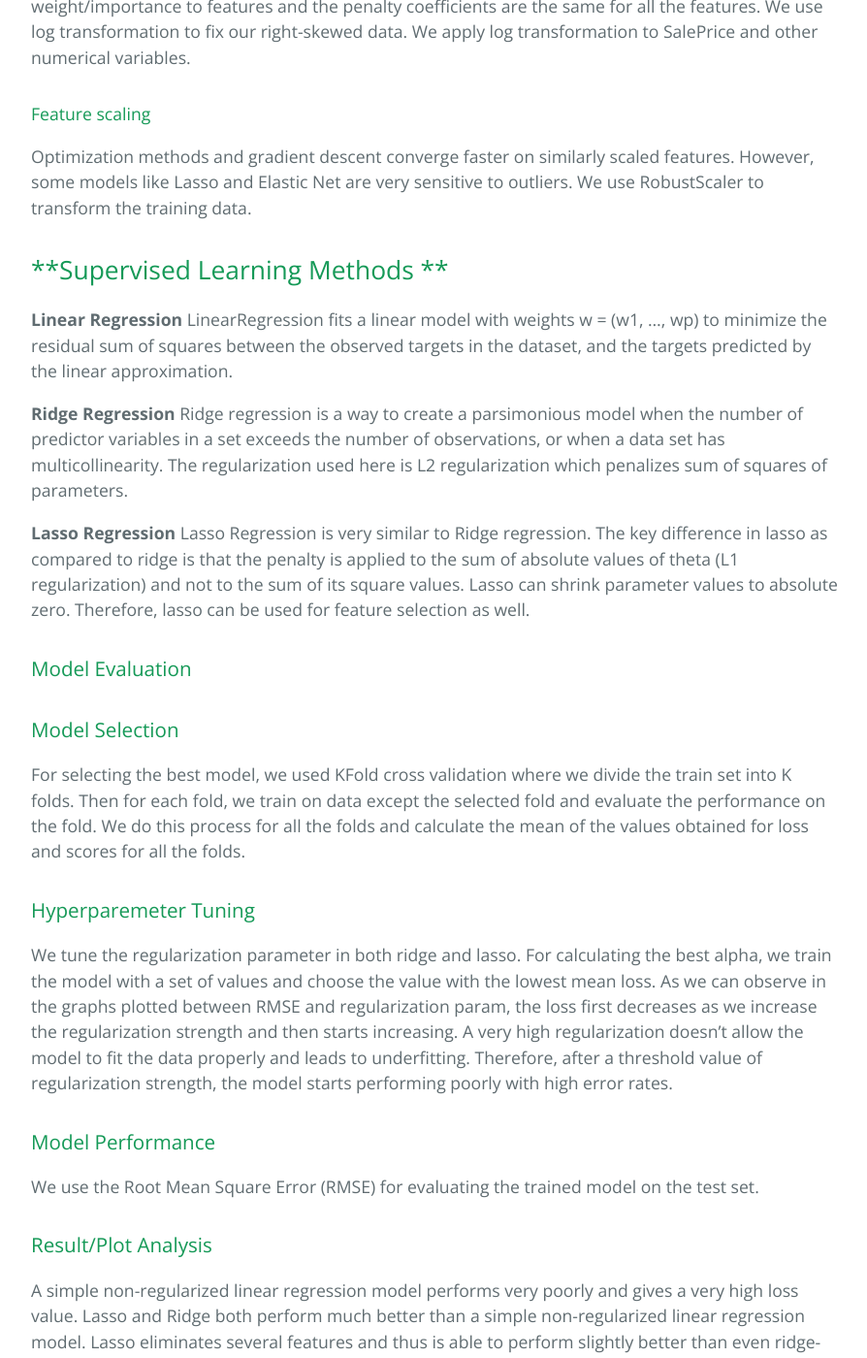
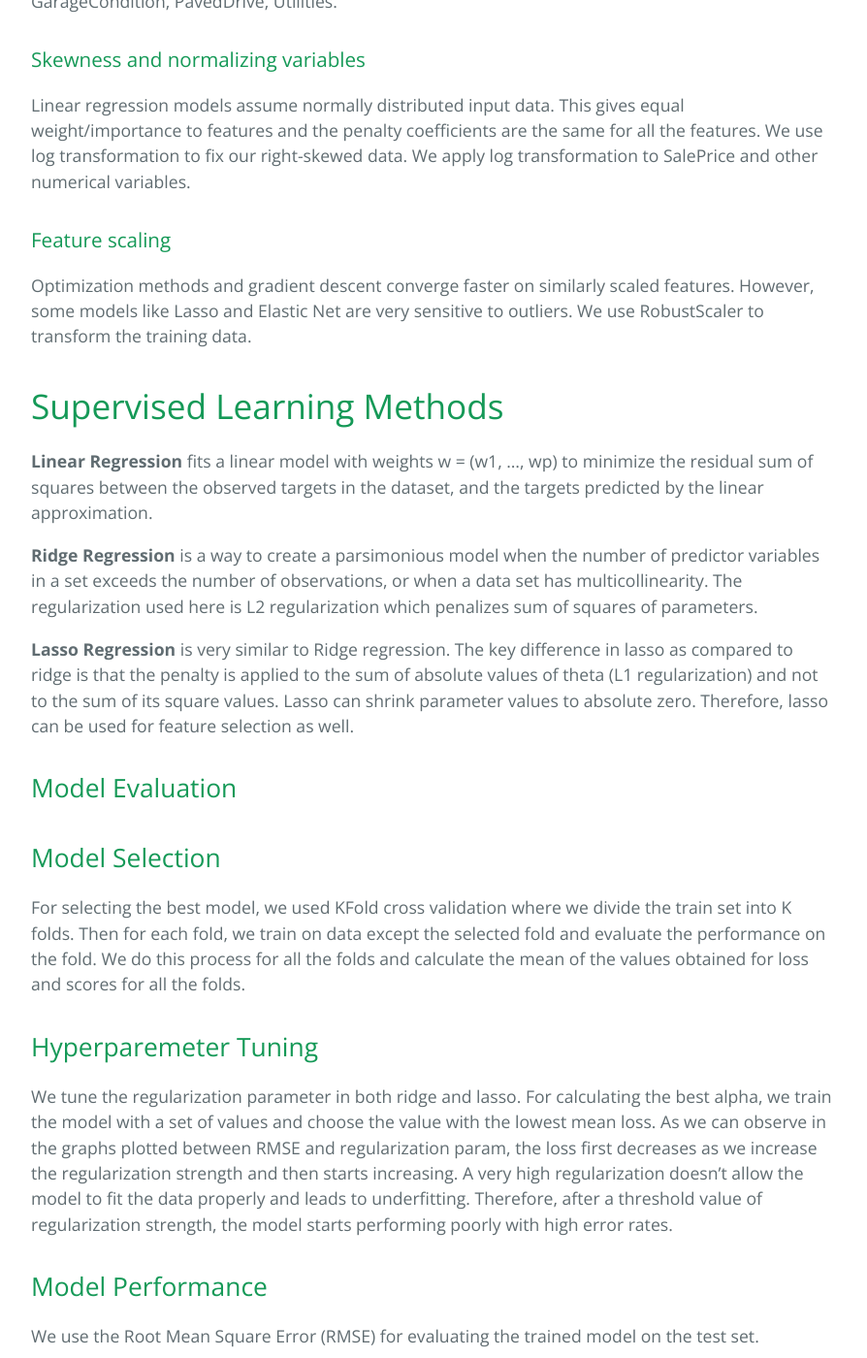
Before and after one commit to shrutipatel11/priceRecommentation, a Jekyll site: the page built from docs/index.md, in a window 1280 px wide and 1400 px high, scrolled down 3799 px. Shown: the whole window at 97% size, without its empty margins (192-1086 px from the left). Built offline with Jekyll 4.4.1, drawn with Linux system fonts in a browser that asks for light colours.

```diff
--- a/docs/index.md
+++ b/docs/index.md
@@ -37,13 +39,13 @@ For observing our SalePrice, we evaluate skewness and kurtosis.
 2. Kurtosis on the other hand, measures the heaviness of a distribution's tails relative to a normal distribution. `SalePrice` has a kurtosis of `6.53` (i.e. >3) which means a large departure from normality.
 
 
-#### Analysis of numerical features
+### Analysis of numerical features
 Next we wanted to evaluate numerical features. This is basically to identify which features our model can use which would help it to best predict the price of the house. We employed two different methods to identify which numerical features are highly connected with field SalePrice.
 
-##### Correlation Function
+#### Correlation Function
 In this method we used sklearn’s correlation function. It gave us the top 10 features correlated with SalePrice. Some of these features included the overall quality, living area, garage area, number of full bathrooms, year built and the year in which the house was remodeled.
 
-##### Feature Elimination
+#### Feature Elimination
 In the second method we used sklearn’s recursive feature elimination method. It excludes the categorical variables and returns a list of top 10 features that were closely related with the SalePrice attribute.
 
 According to both of our above analyses, the overall quality, living area, number of full baths, cars in the garage and the year of built are some of the most important features in determining the house price.
@@ -51,55 +53,52 @@ According to both of our above analyses, the overall quality, living area, numbe
 As observed in the graphs above, the overall house quality and living area both have a direct relationship with the sale price. If one increases, so does the sale price.
 
 
-##### Analysis of categorical variables (Examples):
+#### Analysis of categorical variables (Examples):
 **Neighborhood** influences the cost of the house. Areas like StoneBr, NoRidge are costly (median of $300K) while areas like BrDale and MeadowV are cheaper (median $100K). Similarly, The average price difference between a house with a good kitchen and one with excellent kitchen is about $120,000.
 
 
-##### Analyze correlated features
+#### Analyze correlated features
 The correlation matrix also shows the presence of some features that are strongly correlated among themselves. Eg. GarageCars and GarageArea, GarageYearBuilt and the YrBuilt of the house. Since multicollinearity has a negative impact on our prediction models, we drop a feature that has a lower correlation with the sale price.
 
 
-### Feature Engineering
-#### Creating new variables
+## Feature Engineering
+### Creating new variables
 We create new features by logically combining few related weaker features in the training data. The new features we create are: TotSqFt, TotBaths, HouseAge, IsRemodeled.
 
-#### Label encoding
+### Label encoding
 Label encoding converts labels into a numeric form. Some of the categorical features we encode are GarageCondition, PavedDrive, Utilities.
 
-#### Skewness and normalizing variables
+### Skewness and normalizing variables
 Linear regression models assume normally distributed input data. This gives equal weight/importance to features and the penalty coefficients are the same for all the features. We use log transformation to fix our right-skewed data. We apply log transformation to SalePrice and other numerical variables.
 
-#### Feature scaling
+### Feature scaling
 Optimization methods and gradient descent converge faster on similarly scaled features. However, some models like Lasso and Elastic Net are very sensitive to outliers. We use RobustScaler to transform the training data.
 
 
 
-## **Supervised Learning Methods **
-**Linear Regression**
-LinearRegression fits a linear model with weights w = (w1, …, wp) to minimize the residual sum of squares between the observed targets in the dataset, and the targets predicted by the linear approximation.
+# Supervised Learning Methods
+**Linear Regression** fits a linear model with weights w = (w1, …, wp) to minimize the residual sum of squares between the observed targets in the dataset, and the targets predicted by the linear approximation.
 
-**Ridge Regression**
-Ridge regression is a way to create a parsimonious model when the number of predictor variables in a set exceeds the number of observations, or when a data set has multicollinearity. The regularization used here is L2 regularization which penalizes sum of squares of parameters.
+**Ridge Regression** is a way to create a parsimonious model when the number of predictor variables in a set exceeds the number of observations, or when a data set has multicollinearity. The regularization used here is L2 regularization which penalizes sum of squares of parameters.
 
-**Lasso Regression**
-Lasso Regression is very similar to Ridge regression. The key difference in lasso as compared to ridge is that the penalty is applied to the sum of absolute values of theta (L1 regularization) and not to the sum of its square values. Lasso can shrink parameter values to absolute zero. Therefore, lasso can be used for feature selection as well.
+**Lasso Regression** is very similar to Ridge regression. The key difference in lasso as compared to ridge is that the penalty is applied to the sum of absolute values of theta (L1 regularization) and not to the sum of its square values. Lasso can shrink parameter values to absolute zero. Therefore, lasso can be used for feature selection as well.
 
 
-### Model Evaluation
+## Model Evaluation
 
-### Model Selection
+## Model Selection
 For selecting the best model, we used KFold cross validation where we divide the train set into K folds. Then for each fold, we train on data except the selected fold and evaluate the performance on the fold. We do this process for all the folds and calculate the mean of the values obtained for loss and scores for all the folds.
 
 
-### Hyperparemeter Tuning
+## Hyperparemeter Tuning
 We tune the regularization parameter in both ridge and lasso. For calculating the best alpha, we train the model with a set of values and choose the value with the lowest mean loss. As we can observe in the graphs plotted between RMSE and regularization param, the loss first decreases as we increase the regularization strength and then starts increasing. A very high regularization doesn’t allow the model to fit the data properly and leads to underfitting. Therefore, after a threshold value of regularization strength, the model starts performing poorly with high error rates.
 
 
-### Model Performance
+## Model Performance
 We use the Root Mean Square Error (RMSE) for evaluating the trained model on the test set.
 
 
-### Result/Plot Analysis
+## Result Analysis
 A simple non-regularized linear regression model performs very poorly and gives a very high loss value. Lasso and Ridge both perform much better than a simple non-regularized linear regression model. Lasso eliminates several features and thus is able to perform slightly better than even ridge-regression which eliminates only 1 feature.
 
 
```
Also changed, not shown: other parts of docs/index.md (+8 -6 lines), docs/images/analysis_sale_price.png (added), docs/images/cat_va1.png (added), docs/images/cat_var2.png (added), docs/images/categorical_features.png (added), docs/images/correlated_features.png (added), docs/images/correlation_function.png (added), docs/images/feat_elimination1.png (added), docs/images/feat_elimination2.png (added), docs/images/feat_engg1.png (added), docs/images/model_eval1.png (added), docs/images/model_eval2.png (added), docs/images/model_eval3.png (added), docs/images/numerical_features.png (added), 2 more files.
